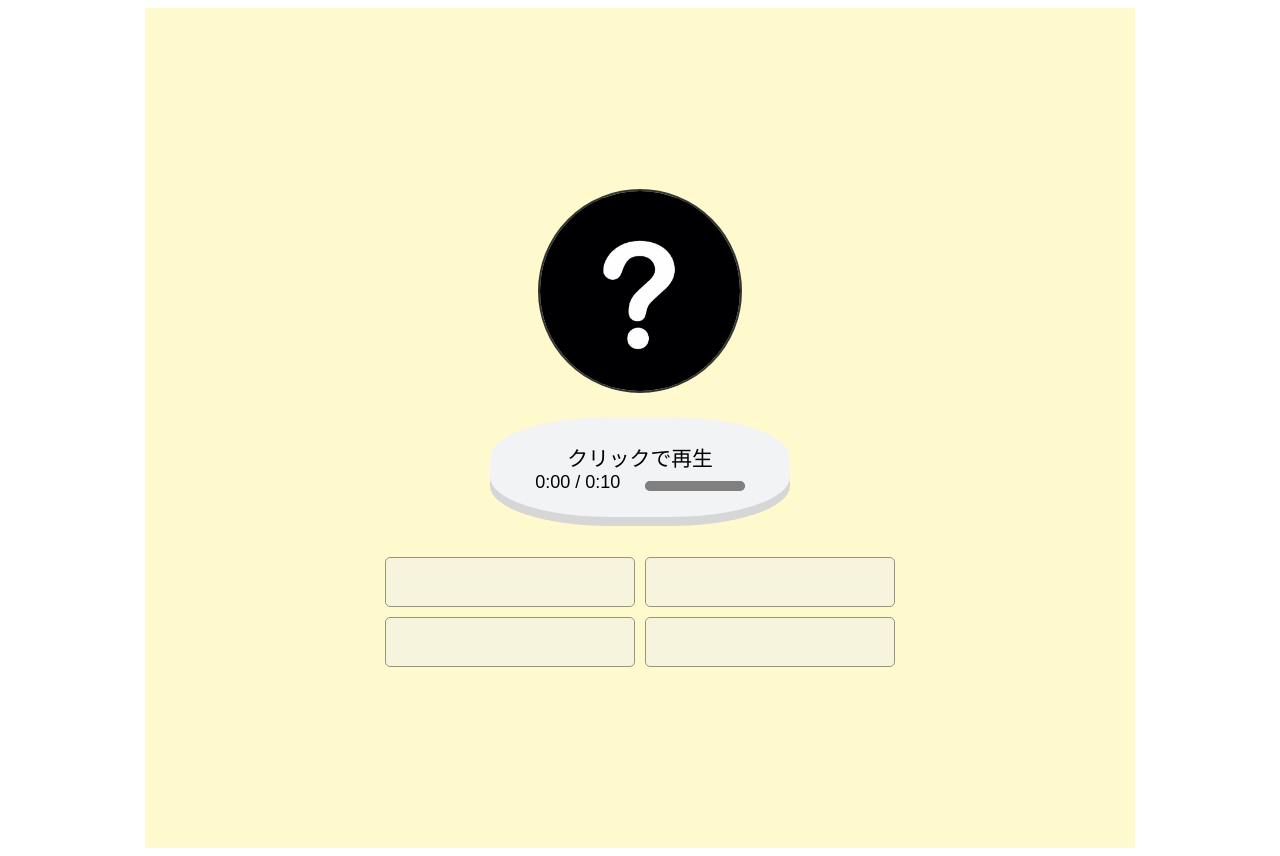
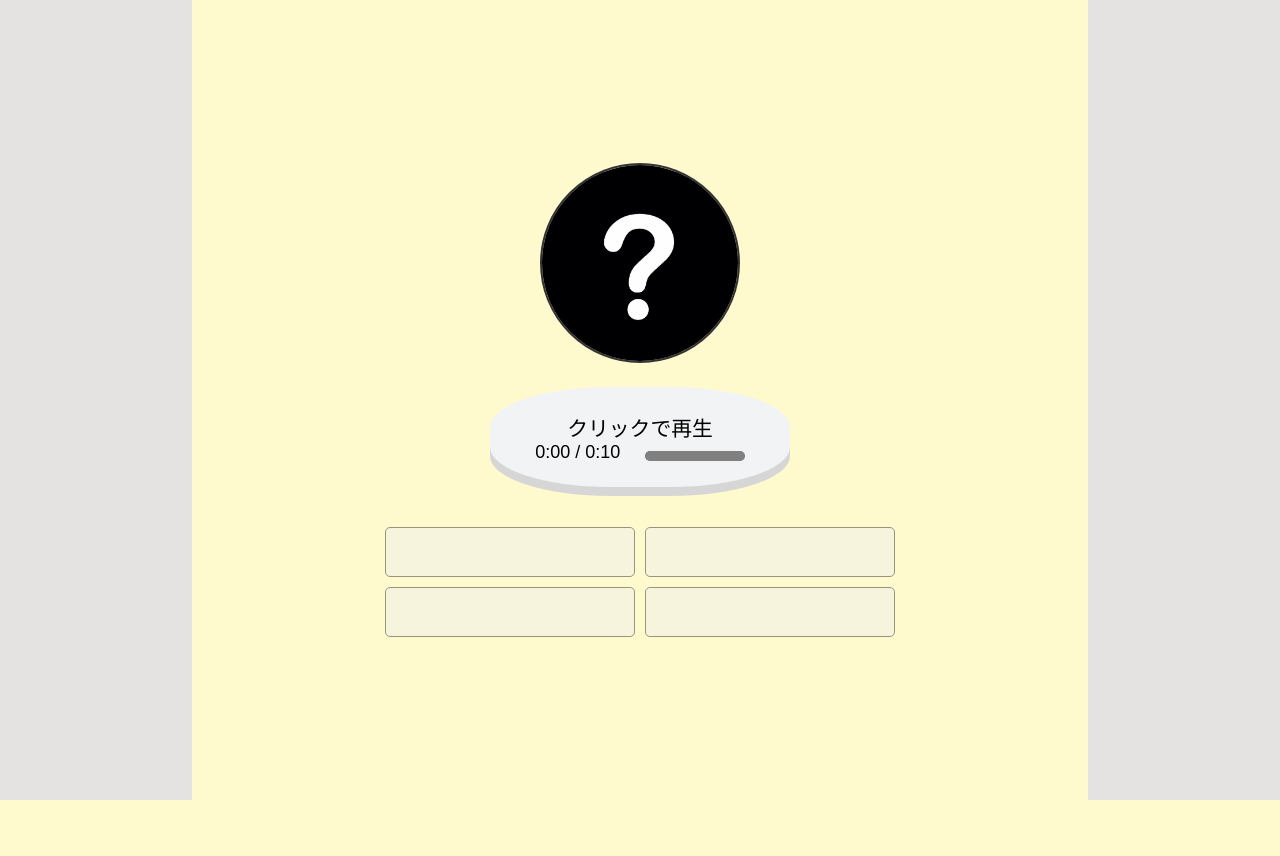
Before and after one commit to s1f10240027/CSex2-team-project, a Django app: template django1/musiq/templates/musiq/game.html in a window 1280 px wide. After the commit the page ends 800 px from the top, so only its background shows below. Run offline with Django 5.2, Linux system fonts and the light colour scheme; the template is opened without the code that fills it: most values are stand-ins (such as "Sample title", 1, 10 or a date in 2020).

Commit message:
両脇余白作成ファイルの独立
前コミットでpushし忘れていたものも同梱

```diff
--- a/django1/musiq/templates/musiq/game.html
+++ b/django1/musiq/templates/musiq/game.html
@@ -8,9 +8,11 @@
         <link rel="icon" href="{% static 'media/favicon.ico' %}" type="image/x-icon">
         <title>MusiQ</title>
         <link rel="stylesheet" href="{% static 'css/game.css' %}">
+        <link rel="stylesheet" href="{% static 'css/curtain.css' %}">
         <script type="text/javascript" src="{% static 'javascript/game.js' %}"></script>
     </head>
     <body>
+        <div class="side-curtain left-curtain"></div>
         <div class="container">
             <img src="{% static 'media/secret.png' %}" id="jacket">
             <audio id="audio" src="{% static 'musics/' %}{{ title }}.mp3"></audio>
@@ -36,5 +38,6 @@
                 </div>
             </div>
         </div>
+        <div class="side-curtain right-curtain"></div>
     </body>
 </html>
--- a/django1/musiq/templates/musiq/select_genre.html
+++ b/django1/musiq/templates/musiq/select_genre.html
@@ -7,9 +7,11 @@
         <link rel="icon" href="{% static 'media/favicon.ico' %}" type="image/x-icon">
         <title>ジャンル選択</title>
         <link rel="stylesheet" href="{% static 'css/select_genre.css' %}">
+        <link rel="stylesheet" href="{% static 'css/curtain.css' %}">
         <script type="text/javascript" src="{% static 'javascript/select_genre.js' %}"></script>
     </head>
     <body>
+        <div class="side-curtain left-curtain"></div>
         <div class="container">
             <div class="genre-container">
                 <h2>ジャンルを選択</h2>
@@ -22,5 +24,6 @@
                 </div>
             </div>
         </div>
+        <div class="side-curtain right-curtain"></div>
     </body>
 </html>
--- /dev/null
+++ b/django1/static/css/curtain.css
@@ -0,0 +1,20 @@
+* {
+    margin: 0px;
+    padding: 0px;
+    box-sizing: border-box;
+}
+
+.side-curtain {
+    background-color: rgb(229, 226, 226);
+    position: fixed;
+    top: 0;
+    width: 15%;
+    height: 100%;
+    z-index: 1;
+}
+.left-curtain {
+    left: 0;
+}
+.right-curtain {
+    right: 0;
+}
```
Also changed, not shown: django1/static/css/index.css (+4 -4 lines), django1/static/css/mypage.css (+8 -0 lines), django1/static/css/result.css (+0 -24 lines).
